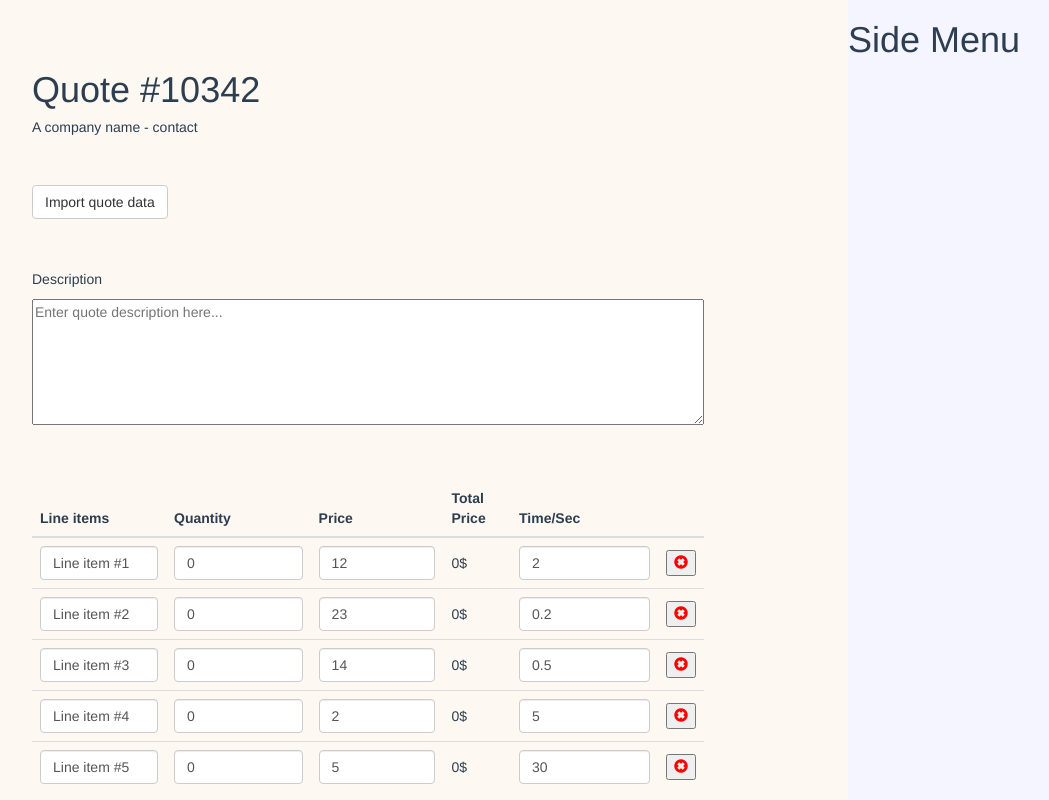
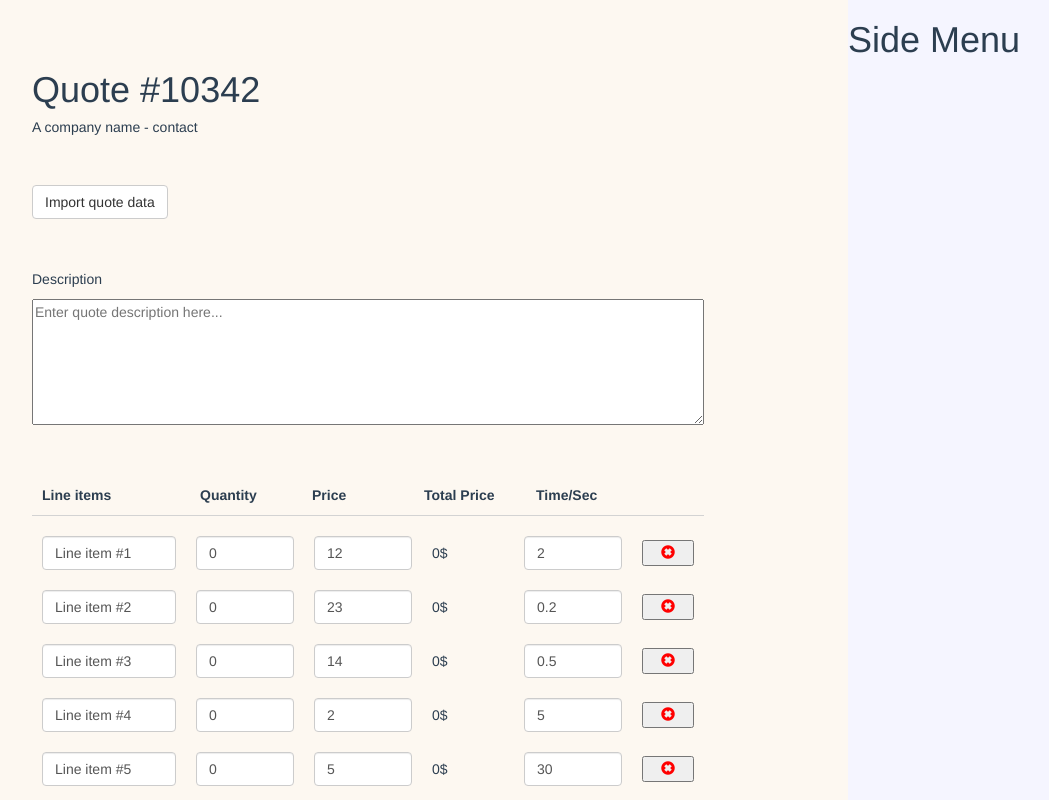
Before and after one commit to RaduCl/vuejs-OrderForm, a Vue app: page / in a window 1280 px wide. Shown: the whole page, without its empty margins (112-1161 px from the left). Built offline with nearby package versions, Linux system fonts and the light colour scheme.

Commit message:
refactored tabled based unit layout to flex

```diff
--- a/src/components/Quote/LineItem.vue
+++ b/src/components/Quote/LineItem.vue
@@ -1,57 +1,52 @@
 <template>
-  <tr class="line-item">
+  <div class="line-item">
 
-    <td>
   <input
     name="lineItemName"
-        type="text" class="form-control"
+    type="text"
+    class="form-control flex3"
     placeholder="Enter item name here..."
     :value="lineItem.name"
     @blur="updateName"
   >
-    </td>
 
-    <td>
   <input
     name="lineItemQuantity"
-        type="text" class="form-control" id=""
+    type="text"
+    class="form-control flex2" id=""
     placeholder="0"
     @blur="updateQty"
     :value="lineItem.qty"
   >
-    </td>
 
-    <td>
   <input
     name="lineItemPrice"
-        type="text" class="form-control" id=""
+    type="text"
+    class="form-control flex2" id=""
     placeholder="0"
     @blur="updatePrice"
     :value="lineItem.price"
   >
-    </td>
 
-    <td>{{ totalPrice }}$</td>
+  <div class="flex2">{{ totalPrice }}$</div>
 
-    <td>
   <input
     name="lineItemExecutionTime"
-        type="text" class="form-control" id=""
+    type="text"
+    class="form-control flex2" id=""
     placeholder="0"
     @blur="updateExecutionTime"
     :value="lineItem.executionTime"
   >
-    </td>
 
-    <td>
   <button
+    class="flex1"
     @click="deleteLineItem"
   >
     <span class="glyphicon glyphicon-remove-sign" aria-hidden="true"></span>
   </button>
-    </td>
 
-  </tr>
+  </div>
 </template>
 
 <script>
@@ -119,11 +114,13 @@ export default {
 
 <style lang="sass">
 .line-item
-  /*input
-    max-width: 50px;
-    display: initial;*/
+  display: flex;
+  align-items: center;
+
+  > *
+    margin: 10px;
+
   button
     color: red;
-  td
-    vertical-align: middle !important;
+
 </style>
--- a/src/components/Quote/Unit.vue
+++ b/src/components/Quote/Unit.vue
@@ -1,35 +1,6 @@
 <template>
   <div class="quote-unit">
-    <table class="table">
-      <thead>
-        <tr>
-          <th>Line items</th>
-          <th>Quantity</th>
-          <th>Price</th>
-          <th>Total Price</th>
-          <th>Time/Sec</th>
-          <th></th>
-        </tr>
-      </thead>
-      <tbody>
-        <!--<line-item></line-item>-->
-        <line-item
-          v-for="(lineItem, index) in components"
-          v-bind:lineItem="lineItem"
-          v-bind:index="index"
-        ></line-item>
-      </tbody>
-    </table>
-    <button type="button" class="btn btn-default"
-      @click="ADD_LINE_ITEM"
-    >+ Add line item</button>
-    <div class="unit-summary">
-      <div class="flex3"></div>
-      <div class="flex2"></div>
-      <div class="flex2">{{totalPrice}}</div>
-      <div class="flex2">{{totalExecutionTime}}</div>
-      <div class="flex1"></div>
-    </div>
+
     <div class="unit-header">
       <div class="flex3">Line items</div>
       <div class="flex2">Quantity</div>
@@ -38,6 +9,30 @@
       <div class="flex2">Time/Sec</div>
       <div class="flex1"></div>
     </div>
+
+    <div class="unit-body">
+      <line-item
+        v-for="(lineItem, index) in components"
+        v-bind:lineItem="lineItem"
+        v-bind:index="index"
+      ></line-item>
+    </div>
+
+    <div class="unit-controls">
+      <button type="button" class="btn btn-default"
+        @click="ADD_LINE_ITEM"
+      >+ Add line item</button>
+    </div>
+
+    <div class="unit-summary">
+      <div class="flex3"></div>
+      <div class="flex2"></div>
+      <div class="flex2"></div>
+      <div class="flex2">{{totalPrice}}</div>
+      <div class="flex2">{{totalExecutionTime}}</div>
+      <div class="flex1"></div>
+    </div
+>
   </div>
 </template>
 
@@ -89,26 +84,38 @@ export default {
 .quote-unit
   padding-top: 50px;
   /*background-color: #eaeaea;*/
-  th
-    text-align: left;
-  tr
-    padding: 10px;
-  .invis
-    opacity: 0;
+
   .unit-summary
     display: flex;
     border-top: 1px solid lightgray;
-    padding-bottom: 5px;
     font-weight: bold;
+
+    > *
+      margin: 10px;
+
   .unit-header
     display: flex;
     border-bottom: 1px solid lightgray;
     padding-bottom: 5px;
     font-weight: bold;
+
+    > *
+      margin: 5px 10px;
+
+  .unit-body
+    display: flex;
+    flex-direction: column;
+    margin: 10px 0;
+
+  .unit-controls
+    margin: 20px 10px;
+
   .flex3
     flex: 3;
+
   .flex2
     flex: 2;
+
   .flex1
     flex: 1;
 
```
Lines whose indentation alone changed are shown as unchanged.
